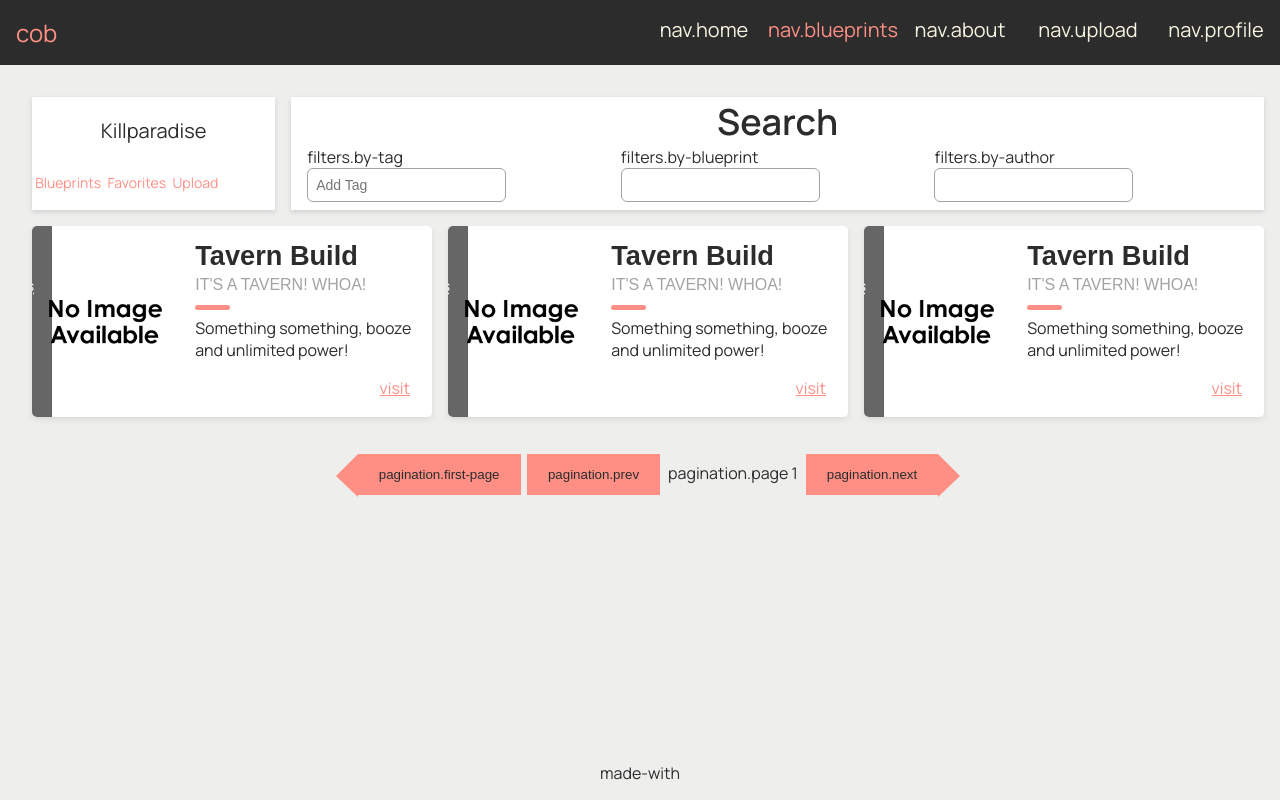
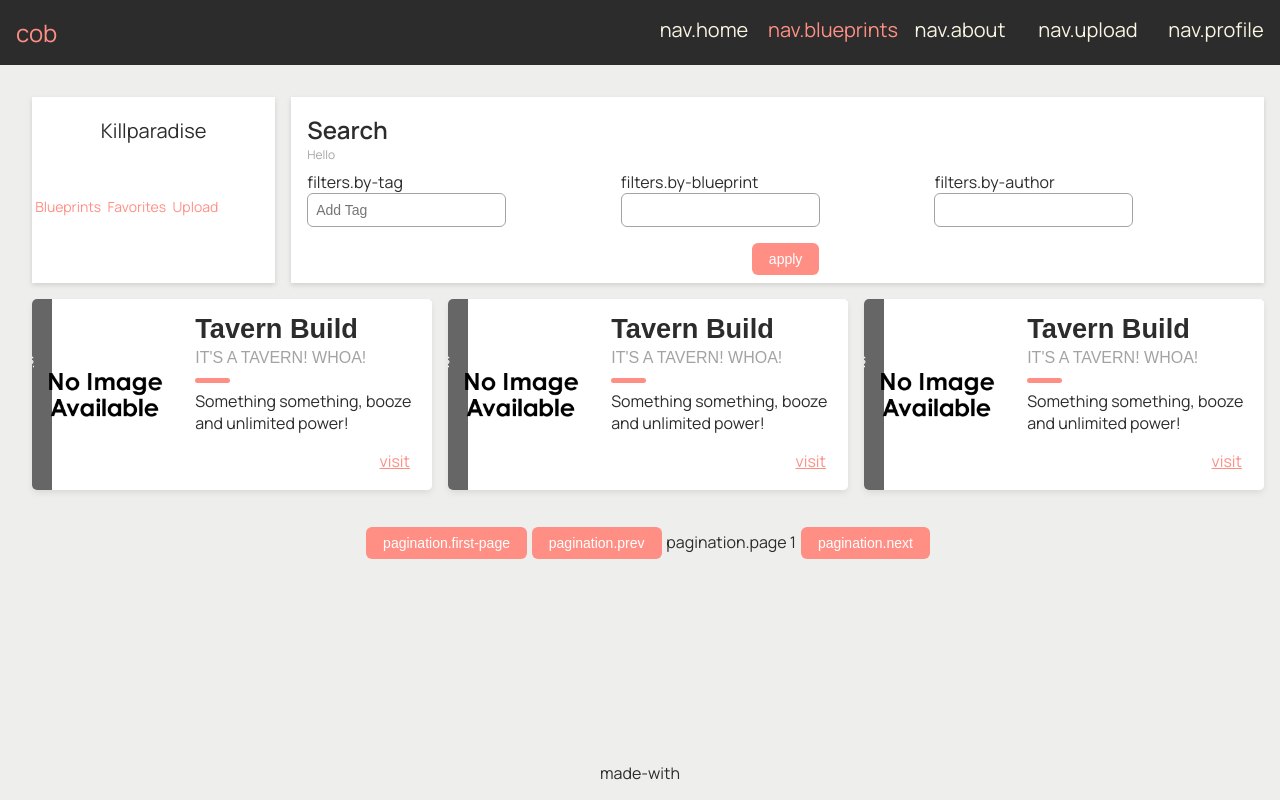
Before and after one commit to dhershman1/cob-2, a Vue app: page /#/blueprints in a window 1280 px wide. Built offline with nearby package versions, Linux system fonts and the light colour scheme.

Commit message:
Button styles and more translations

```diff
--- /dev/null
+++ b/src/assets/css/button.css
@@ -0,0 +1,39 @@
+.btn {
+  padding: 0.2rem 1rem;
+  border-radius: 6px;
+  font-size: 14px;
+  height: 2rem;
+  outline: none;
+  font-weight: 400;
+  text-align: center;
+  border: 1px solid transparent;
+  cursor: pointer;
+  transition: all 0.2s cubic-bezier(0.645, 0.045, 0.355, 1);
+  user-select: none;
+}
+
+.btn__primary {
+  color: var(--white);
+  background-color: var(--peach);
+  box-shadow: var(--peach-shadow);
+}
+
+.btn__primary:not(:disabled):hover {
+  background-color: var(--peach-lighten);
+}
+
+.btn__default {
+  background-color: var(--white);
+  border-color: var(--dark-grey);
+  box-shadow: var(--btn-shadow);
+}
+
+.btn__default:not(:disabled):hover {
+  color: var(--peach);
+  border-color: var(--peach);
+}
+
+.btn:disabled {
+  cursor: not-allowed;
+  color: rgba(0, 0, 0, 0.25);
+}
--- a/src/assets/css/cards.css
+++ b/src/assets/css/cards.css
@@ -5,12 +5,20 @@
 }
 
 .card__title {
-  text-align: center;
-  font-size: 36px;
+  font-size: 24px;
   font-weight: 600;
+  padding: 1rem 0 0 1rem;
 }
 
-.card__title p {
+.card__subtitle {
+  padding-left: 1rem;
+  padding-bottom: 0.5rem;
+  font-size: 12px;
+  color: var(--dark-grey);
+}
+
+.card__title p,
+.card__subtitle p {
   margin: 0;
 }
 
--- a/src/assets/css/main.css
+++ b/src/assets/css/main.css
@@ -5,6 +5,8 @@
   --nickle: hsl(44, 5%, 59%);
   --lightgrey: hsl(60, 3%, 93%);
   --shadow: hsla(0, 0%, 0%, 0.13);
+  --btn-shadow: hsla(0, 0%, 0%, 0.02);
+  --peach-shadow: hsla(5, 100%, 76%, 0.1);
   --peach: hsl(5, 100%, 76%);
   --peach-lighten: hsl(5, 100%, 90%);
   --teal: hsl(168, 69%, 84%);
@@ -48,7 +50,8 @@ main {
 
 .home {
   display: grid;
-  grid-template-rows: 1fr 1fr;
+  grid-template-columns: 1fr 1fr;
+  column-gap: 1rem;
 }
 
 .blueprints {
--- a/src/assets/css/pagination.css
+++ b/src/assets/css/pagination.css
@@ -17,44 +17,6 @@
   padding: 0.3rem;
 }
 
-.pagination button {
-  transition: all 0.2s ease-in-out;
-  display: inline-block;
-  padding: 10px 18px;
-  background-color: var(--peach);
-  margin: auto 0.2rem;
-  color: var(--jet);
-  border: 3px solid var(--peach);
-  position: relative;
-  text-decoration: none;
-  cursor: pointer;
+.pagination button:first-of-type {
+  margin-right: 0.3rem;
 }
-
-.pagination button:hover {
-  background-color: var(--nickle);
-  color: var(--peach-lighten);
-}
-
-.pagination button:first-of-type:before {
-  content: '';
-  position: absolute;
-  top: -3px;
-  left: -25px;
-  border-top: 22px solid transparent;
-  border-bottom: 21px solid transparent;
-  border-right: 22px solid var(--peach);
-}
-
-.pagination button:last-of-type:after {
-  content: "";
-  position: absolute;
-  top: -3px;
-  right: -25px;
-  border-top: 22px solid transparent;
-  border-bottom: 21px solid transparent;
-  border-left: 22px solid var(--peach);
-}
-
-.pagination .is-active {
-  font-weight: bold;
-}
--- a/src/components/Filters.vue
+++ b/src/components/Filters.vue
@@ -1,4 +1,5 @@
 <template>
+  <div class="filters__container">
     <div class="filters">
       <section class="tags-filter">
         <label for="tags">
@@ -42,6 +43,7 @@
             name="blueprint-filter"
             type="text"
             class="control"
+            @keyup.enter.prevent
           >
         </label>
       </section>
@@ -56,8 +58,18 @@
             name="author-filter"
             type="text"
             class="control"
+            @keyup.enter.prevent
           >
         </label>
+      </section>
+    </div>
+    <section class="apply-filters">
+      <button
+        class="btn btn__primary"
+        type="button"
+      >
+        {{ $t('apply') }}
+      </button>
     </section>
   </div>
 </template>
@@ -91,4 +103,15 @@ function removeTag (tag) {
 .filters .control {
   padding: 0.5rem;
 }
+
+.filters__container {
+  display: grid;
+  grid-auto-rows: auto;
+}
+
+.apply-filters {
+  width: 100%;
+  text-align: center;
+  padding: 0.5rem;
+}
 </style>
--- a/src/components/Pagination.vue
+++ b/src/components/Pagination.vue
@@ -3,6 +3,7 @@
     <ul>
       <button
         type="button"
+        class="btn btn__primary"
         @click="paginationStore.firstPage()"
         @keydown.enter="paginationStore.firstPage()"
       >
@@ -10,6 +11,7 @@
       </button>
       <button
         type="button"
+        class="btn btn__primary"
         @click="paginationStore.prevPage()"
         @keydown.enter="paginationStore.firstPage()"
       >
@@ -18,6 +20,7 @@
       <p>{{ $t('pagination.page') }} {{ paginationStore.currentPage }}</p>
       <button
         type="button"
+        class="btn btn__primary"
         @click="paginationStore.nextPage()"
         @keydown.enter="paginationStore.firstPage()"
       >
--- a/src/components/cards/Basic.vue
+++ b/src/components/cards/Basic.vue
@@ -5,6 +5,12 @@
       class="card__title"
     >
       <p>{{ props.title }}</p>
+    </section>
+    <section
+      v-show="props.subtitle"
+      class="card__subtitle"
+    >
+      <p>{{ props.subtitle }}</p>
     </section>
     <section class="card__content">
       <slot name="content" />
@@ -20,6 +26,10 @@ const props = defineProps({
     type: String,
     default: null
   },
+  subtitle: {
+    type: String,
+    default: null
+  },
   size: {
     type: String,
     default: 'full',
--- a/src/locales/en.json
+++ b/src/locales/en.json
@@ -1,4 +1,5 @@
 {
+  "apply": "Apply",
   "cob": "Captain of Blueprints",
   "cob-about": "Cob (Captain of Blueprints) is a simple app built for blueprint storage, it's purpose is both an interactive archive, as well as a place for the community to find and use blueprints within the game",
   "filters": {
--- a/src/main.js
+++ b/src/main.js
@@ -8,6 +8,7 @@ import './assets/css/main.css'
 import './assets/css/cards.css'
 import './assets/css/pagination.css'
 import './assets/css/inputs.css'
+import './assets/css/button.css'
 import './assets/icofont.min.css'
 
 const pinia = createPinia()
--- a/src/views/Blueprint.vue
+++ b/src/views/Blueprint.vue
@@ -1,3 +1,42 @@
 <template>
-  <p>A blueprint page!</p>
+  <div class="blueprint">
+    <div class="blueprint__cards">
+      <div class="blueprint__thumbnail">
+        <img
+          alt="Blueprint Thumbnail"
+          :src="noImgUrl"
+        >
+      </div>
+      <div class="blueprint__tags" />
+      <div class="blueprint__info" />
+    </div>
+  </div>
 </template>
+
+<script setup>
+import noImgUrl from '../assets/imgs/no-image.png'
+</script>
+
+<style scoped>
+.blueprint {
+  display: grid;
+  grid-template-columns: 1fr 1fr;
+}
+
+.blueprint__cards {
+  display: grid;
+  grid-template-rows: 1fr 1fr 1fr;
+}
+
+.blueprint__thumbnail {
+  padding: 0.25rem;
+  border: 1px solid var(--darkgrey);
+  border-radius: 4px;
+  max-width: 100%;
+  height: auto;
+}
+
+.blueprint__tags {
+
+}
+</style>
--- a/src/views/Blueprints.vue
+++ b/src/views/Blueprints.vue
@@ -2,7 +2,10 @@
   <div class="blueprints">
     <account-card />
     <div class="filters">
-      <basic-card :title="'Search'">
+      <basic-card
+        subtitle="Hello"
+        :title="'Search'"
+      >
         <template #content>
           <filters />
         </template>
```
Lines whose indentation alone changed are shown as unchanged.
